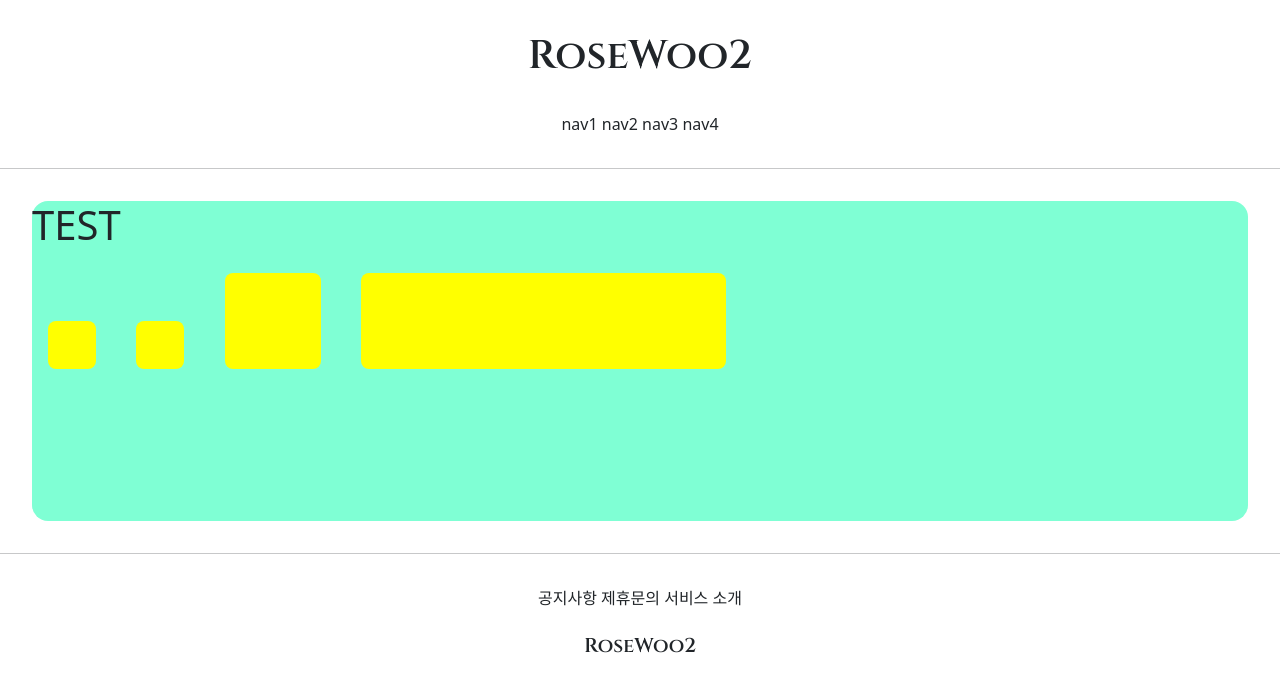
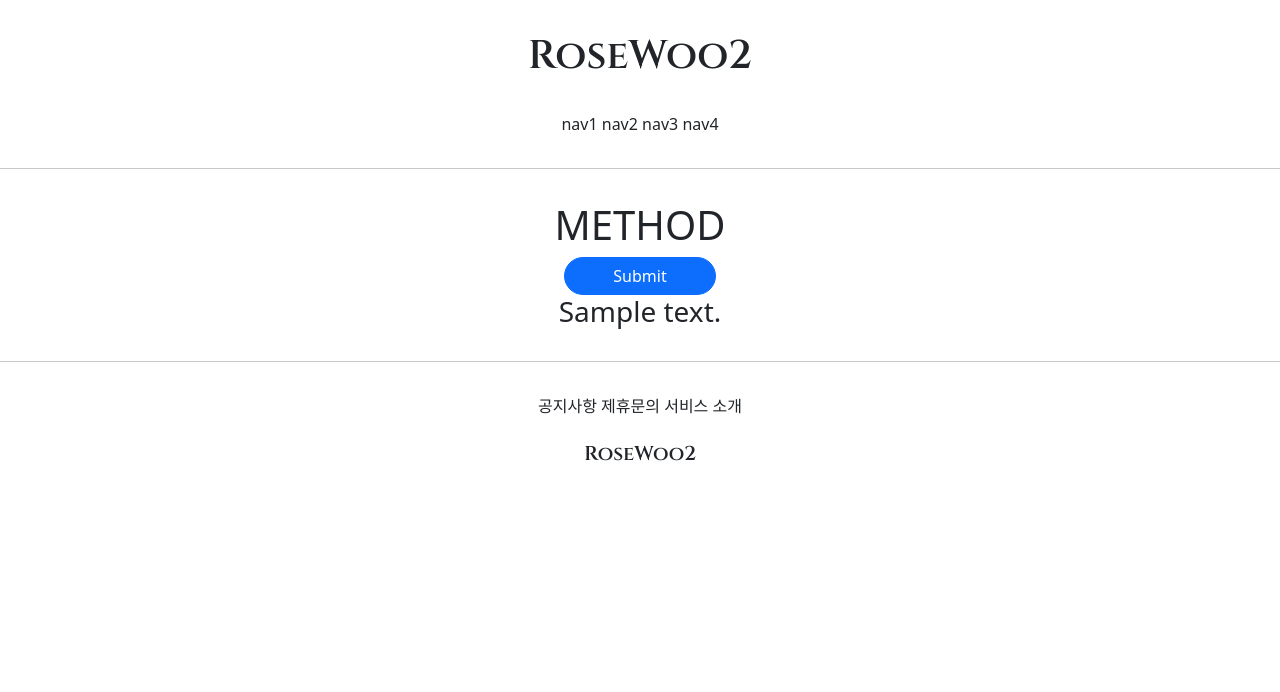
Before and after one commit to CHANWOO97/gis_2ban_1, a Django app: template accountapp/templates/accountapp/hello_world.html in a window 1280 px wide. Shown: the top 692 px of the page. Run offline with Django 3.2, Linux system fonts and the light colour scheme; the template is opened without the code that fills it: most values are stand-ins (such as "Sample title", 1, 10 or a date in 2020); parts of the project's set-up code (start-up, migrations or seed data) failed here and were passed over.

Commit message:
7/8 2ban class commit_2

```diff
--- a/accountapp/templates/accountapp/hello_world.html
+++ b/accountapp/templates/accountapp/hello_world.html
@@ -2,26 +2,15 @@
 
 {% block content %}
 
-    <style>
-        .testing{
-            background-color: yellow;
-            height: 48px;
-            width: 48px;
-            margin: 1rem;
-            border-radius: .5rem;
-            display: inline-block;
-        }
-    </style>
+    <div style="margin: 2rem; text-align: center">
+        <h1>METHOD</h1>
 
-    <div style="height: 20rem; background-color: aquamarine;
-            margin: 2rem; border-radius: 1rem; font-size: 2rem">
-        <h1>TEST</h1>
+        <form action="/accounts2/hello_world2/" method="post">
+            {% csrf_token %}
+            <input type="submit" class="btn btn-primary rounded-pill px-5">
+        </form>
 
-    <div class="testing" style="height: 48px; width: 48px"></div>
-    <div class="testing" style="height: 3rem; width: 3rem"></div>
-    <div class="testing" style="height: 3em; width: 3em"></div>
-    <div class="testing" style="height: 30%; width: 30%"></div>
-
+        <h3>{{ text }}</h3>
     </div>
 
 
--- a/gis_2ban_woo2/urls.py
+++ b/gis_2ban_woo2/urls.py
@@ -18,5 +18,5 @@ from django.urls import path, include
 
 urlpatterns = [
     path('admin/', admin.site.urls),
-    path('accounts/', include('accountapp.urls'))
+    path('accounts2/', include('accountapp.urls'))
 ]
```
Also changed, not shown: accountapp/views.py (+6 -1 lines).
